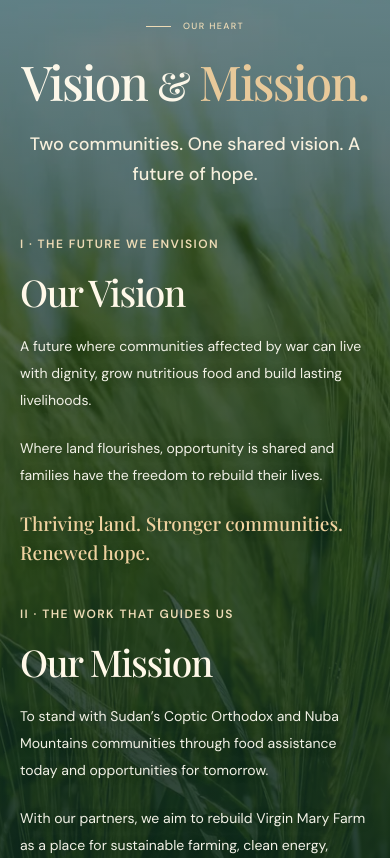
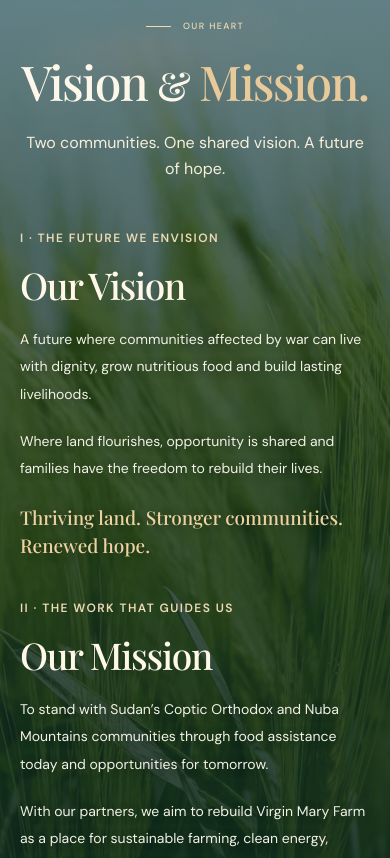
Before and after one commit to Hero988/RiseMeUp, a React (Vite) app: page / in a window 390 px wide. Shown: the part 4580-5438 px from the top of the page. Built offline with nearby package versions, Linux system fonts and the light colour scheme; a web font is replaced by a local one.

Commit message:
Reduce Vision and Mission subtitle prominence for clearer heading hierarchy

```diff
--- a/src/components/VisionField.css
+++ b/src/components/VisionField.css
@@ -24,7 +24,7 @@
 .home-page #vision-mission.rm-field-vision h2 {margin:0;color:#fcf7e9;font-size:clamp(50px,5.3vw,78px)}
 .home-page #vision-mission.rm-field-vision h2 > span {font-size:.82em}
 .home-page #vision-mission.rm-field-vision h2 em {font:italic 500 1em/1.13 'Playfair Display',Georgia,serif;color:#e8c99a}
-.home-page #vision-mission.rm-field-vision .section-head > p:last-child {max-width:none;margin:27px 0 0;color:#f6efdc;font:500 clamp(18px,1.7vw,23px)/1.65 'DM Sans',sans-serif}
+.home-page #vision-mission.rm-field-vision .section-head > p:last-child {max-width:none;margin:27px 0 0;color:#f6efdc;font:400 clamp(16px,1.35vw,18px)/1.65 'DM Sans',sans-serif}
 .home-page #vision-mission.rm-field-vision .vision-grid {display:grid;grid-template-columns:1fr 1fr;gap:85px;max-width:none;margin:70px 0 0;padding:0;border:0}
 .home-page #vision-mission.rm-field-vision .vision-grid article {position:static;overflow:visible;padding:0;border:0;border-radius:0;text-align:left;background:none;box-shadow:none;color:#fcf7e9}
 .home-page #vision-mission.rm-field-vision .vision-grid article::before {content:none}
@@ -44,7 +44,7 @@
  .home-page #vision-mission.rm-field-vision > .container{width:calc(100% - 40px)}
  .home-page #vision-mission.rm-field-vision h2{font-size:48px}
  .home-page #vision-mission.rm-field-vision .section-head .eyebrow{margin-bottom:20px}
- .home-page #vision-mission.rm-field-vision .section-head > p:last-child{font-size:18px;margin-top:22px}
+ .home-page #vision-mission.rm-field-vision .section-head > p:last-child{font-size:16px;margin-top:22px}
  .home-page #vision-mission.rm-field-vision .vision-grid{grid-template-columns:1fr;gap:38px;margin-top:45px}
  .home-page #vision-mission.rm-field-vision .vision-grid h3{font-size:37px;margin:15px 0 20px}
  .home-page #vision-mission.rm-field-vision .vision-grid article > p:not(.chapter){max-width:none}
```
